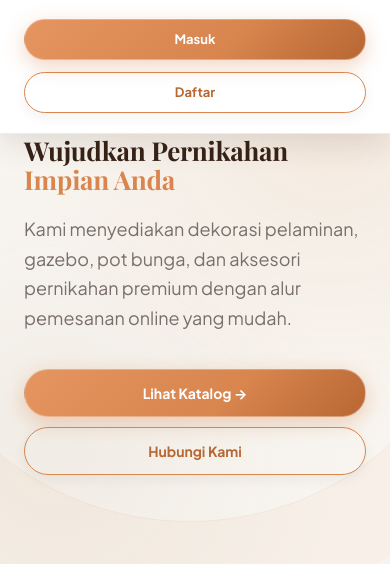
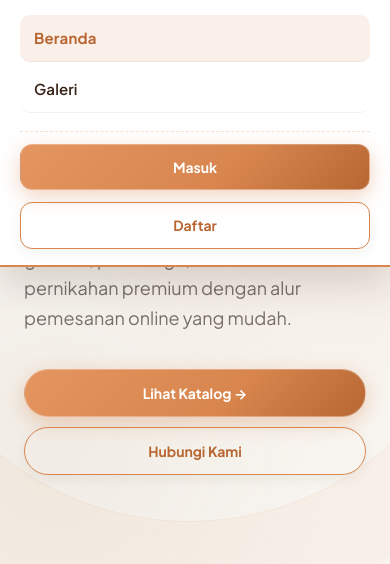
Before and after one commit to fajar-romadhan/pelaminan, a PHP site: page / in a window 390 px wide, after a click that opens the changed part. Shown: the part 71-635 px from the top of the page. Run offline with PHP 8.4, Linux system fonts and the light colour scheme; data comes from the database, SQL or seed files in the repository; a stand-in replaces the project's code that opens the database connection; some libraries are stand-ins or nearby versions; some web fonts are replaced.

Commit message:
fix(nav): perbaiki menu navigasi navbar di HP yang tersembunyi display:none dan perbarui styling drawer mobile modern

```diff
--- a/assets/css/style.css
+++ b/assets/css/style.css
@@ -1485,9 +1485,6 @@ h1 span {
   h1 {
     font-size: 42px;
   }
-  .nav-links {
-    display: none;
-  }
   .auth-wrap {
     grid-template-columns: 1fr;
   }
@@ -1671,39 +1668,86 @@ html, body {
     background: #ffffff;
     flex-direction: column;
     align-items: stretch;
-    padding: 20px 24px;
-    gap: 16px;
-    border-bottom: 1px solid var(--border);
-    box-shadow: 0 10px 30px rgba(54, 34, 23, 0.12);
-    z-index: 100;
+    padding: 16px 20px;
+    gap: 12px;
+    border-bottom: 2px solid var(--terracotta);
+    box-shadow: 0 16px 36px rgba(54, 34, 23, 0.16);
+    z-index: 9999;
   }
 
   .nav-drawer.is-open {
-    display: flex;
+    display: flex !important;
   }
 
   .nav-drawer .nav-links {
+    display: flex !important;
     flex-direction: column;
-    align-items: flex-start;
-    gap: 12px;
+    align-items: stretch;
+    gap: 4px;
     width: 100%;
   }
 
   .nav-drawer .nav-links a {
+    display: flex !important;
+    align-items: center;
     width: 100%;
-    padding: 10px 0;
-    font-size: 16px;
-    border-bottom: 1px solid var(--border-subtle);
+    padding: 11px 14px;
+    font-size: 15px;
+    font-weight: 600;
+    color: var(--espresso);
+    border-radius: 10px;
+    border-bottom: 1px solid rgba(54, 34, 23, 0.06);
+    transition: all 0.2s ease;
+    text-decoration: none;
+  }
+
+  .nav-drawer .nav-links a:hover,
+  .nav-drawer .nav-links a.active {
+    background: rgba(216, 133, 78, 0.12);
+    color: var(--terracotta-dark);
+    font-weight: 700;
+  }
+
+  .nav-drawer .nav-links a.active:after {
+    display: none;
   }
 
   .nav-drawer .actions {
+    display: flex !important;
     flex-direction: column;
     width: 100%;
     gap: 10px;
+    margin-top: 6px;
+    padding-top: 12px;
+    border-top: 1.5px dashed rgba(216, 133, 78, 0.25);
+  }
+
+  .nav-drawer .actions .nav-bell-link {
+    width: 100%;
+    border-radius: 10px;
+    padding: 10px 14px;
+    background: rgba(216, 133, 78, 0.1);
+    display: inline-flex !important;
+    justify-content: center;
+    align-items: center;
+    gap: 8px;
+  }
+
+  .nav-drawer .actions .badge {
+    width: 100%;
+    text-align: center;
+    padding: 8px 12px;
+    font-size: 13px;
+    justify-content: center;
+    display: flex;
   }
 
   .nav-drawer .actions .btn {
     width: 100%;
+    text-align: center;
+    padding: 11px 16px;
+    font-size: 14px;
+    border-radius: 12px;
   }
 
   .admin-layout {
--- a/includes/header.php
+++ b/includes/header.php
@@ -33,7 +33,7 @@ if ($user && ($user['role'] ?? '') === 'customer') {
   <meta charset="utf-8">
   <meta name="viewport" content="width=device-width, initial-scale=1.0">
   <title><?= e($pageTitle) ?></title>
-  <link rel="stylesheet" href="<?= BASE_URL ?>/assets/css/style.css?v=20260824_v4">
+  <link rel="stylesheet" href="<?= BASE_URL ?>/assets/css/style.css?v=<?= time() ?>">
   <link rel="stylesheet" href="<?= BASE_URL ?>/assets/css/leaflet.css">
   <script src="<?= BASE_URL ?>/assets/js/leaflet.js"></script>
 
```
